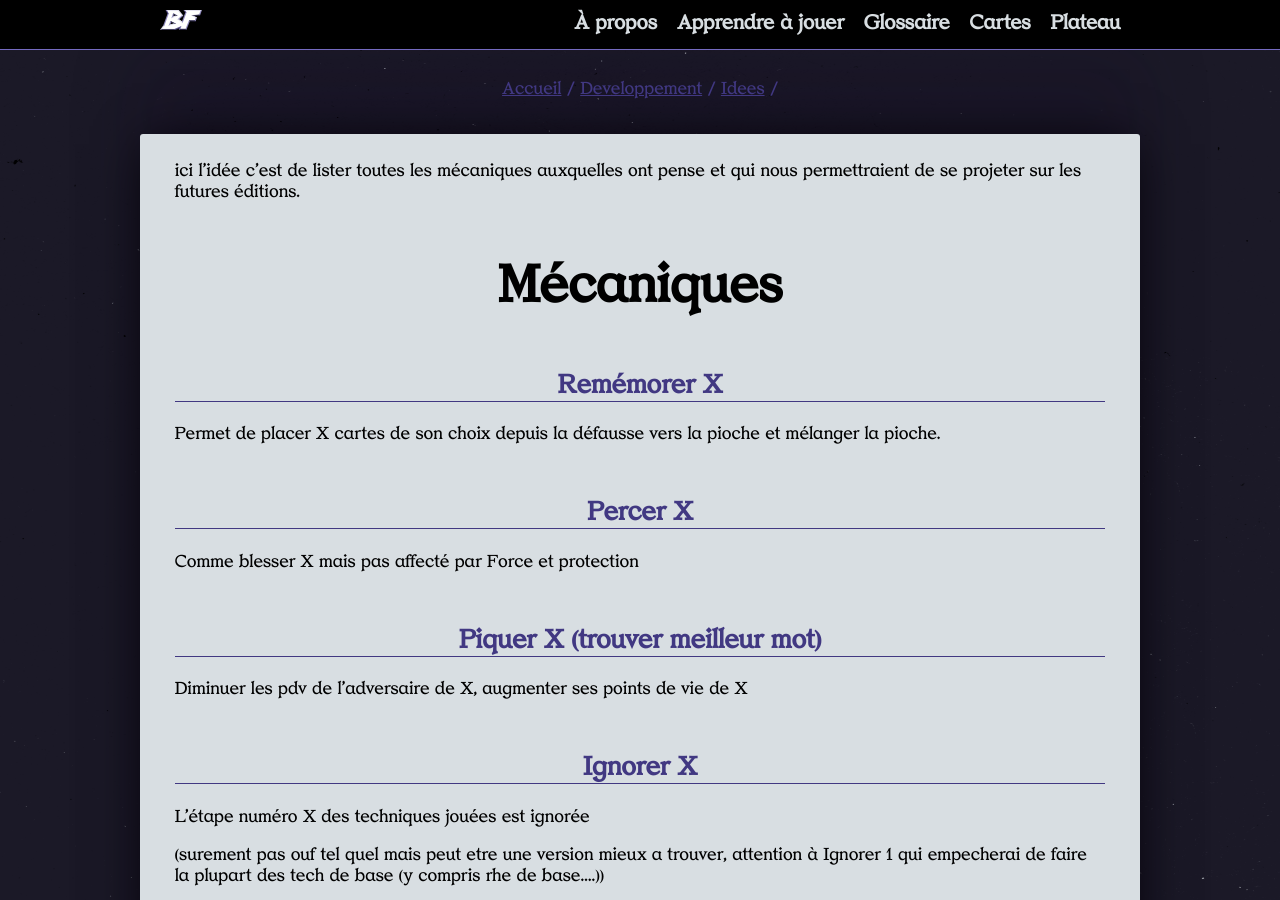
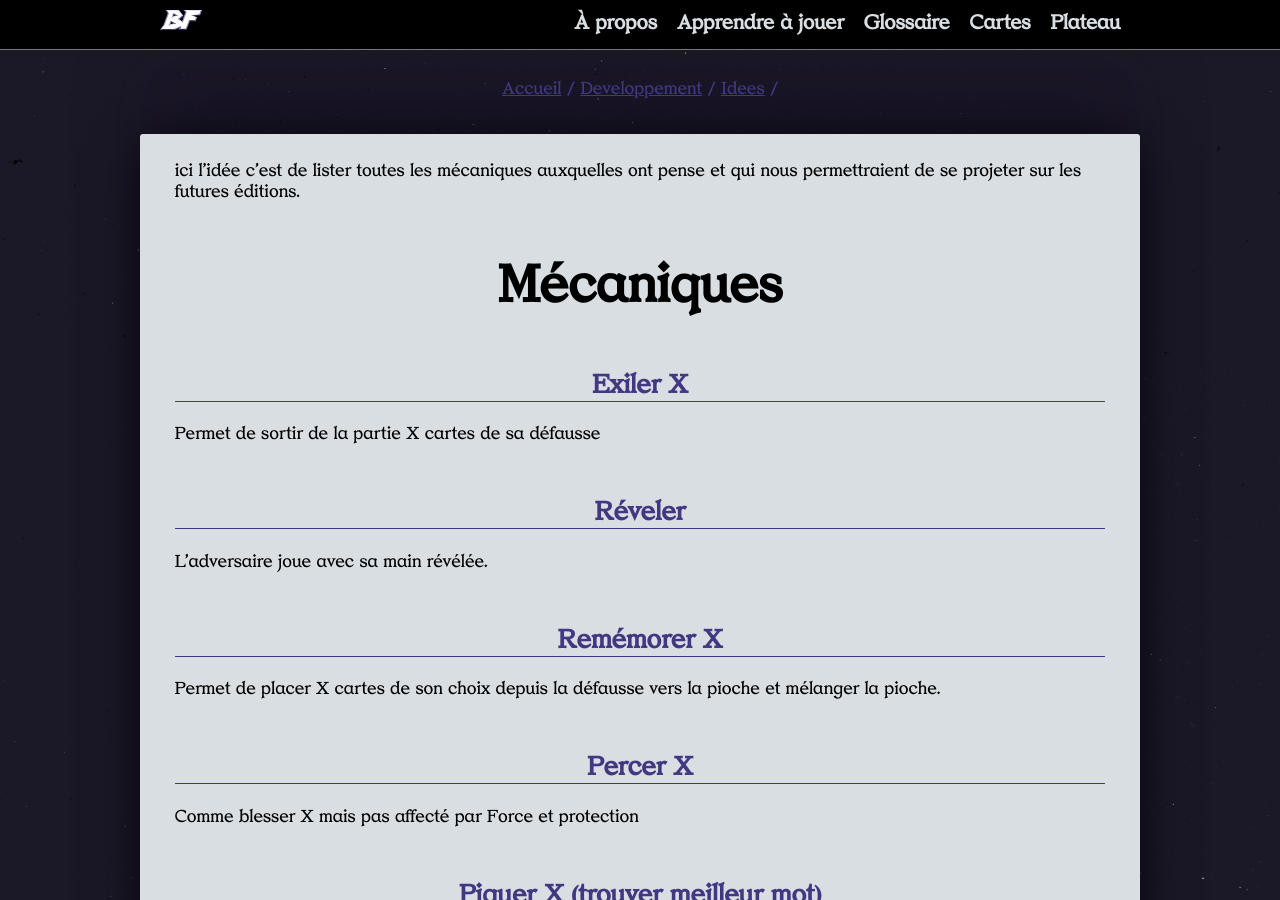
Before and after one commit to dracdrac/BATTLEFIGHT, a Jekyll site: the page built from developpement/idees/mecaniques.md, in a window 1280 px wide and 900 px high. Built offline with Jekyll 4.4.1, drawn with Linux system fonts in a browser that asks for light colours; our own code applies the rules of GitHub Pages for plain Markdown files; the repository's description, which GitHub fills in, is left out.

Commit message:
Update mecaniques.md

```diff
--- a/developpement/idees/mecaniques.md
+++ b/developpement/idees/mecaniques.md
@@ -2,6 +2,14 @@
 ici l'idée c'est de lister toutes les mécaniques auxquelles ont pense et qui nous permettraient de se projeter sur les futures éditions.
 
 # Mécaniques
+
+## Exiler X
+
+Permet de sortir de la partie X cartes de sa défausse
+
+## Réveler
+
+L'adversaire joue avec sa main révélée.
 
 ## Remémorer X
 
```
